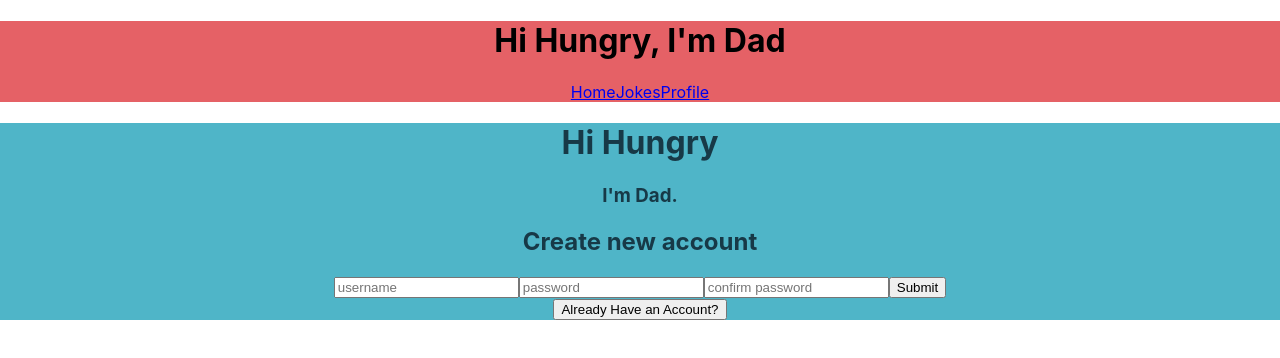
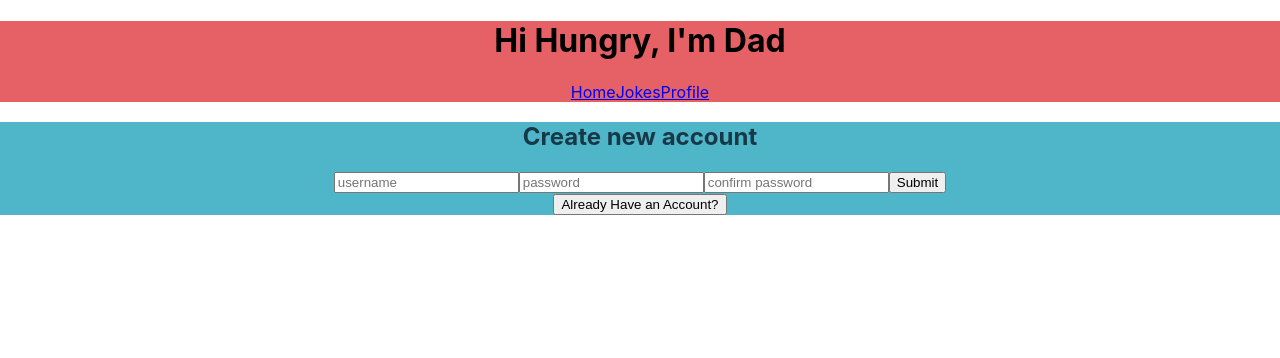
Before and after one commit to build-week-dadsgotjokes/front-end, a React (Create React App) app in the folder dadjokes/: page / in a window 1280 px wide. Shown: the top 358 px of the page. Built offline with nearby package versions, Linux system fonts and the light colour scheme.

Commit message:
deleted form header as it was redundant (navbar contained same text)

```diff
--- a/dadjokes/src/components/Home/Home.js
+++ b/dadjokes/src/components/Home/Home.js
@@ -19,8 +19,6 @@ const Home = props => {
   }
   return (
     <Greeting>
-      <h1>Hi Hungry</h1>
-      <h3>I'm Dad.</h3>
       {newUser ? (
         <SignUp history={props.history} />
       ) : (
```
